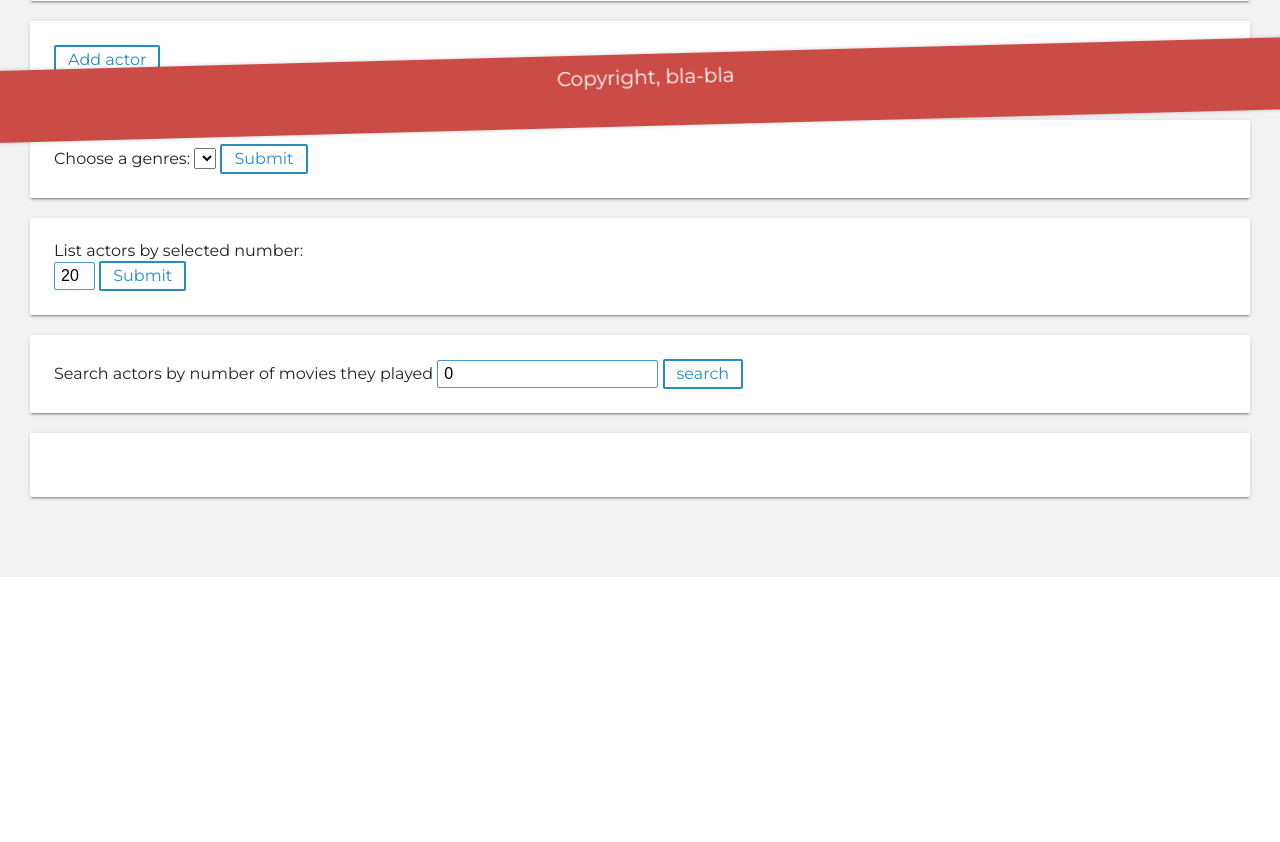
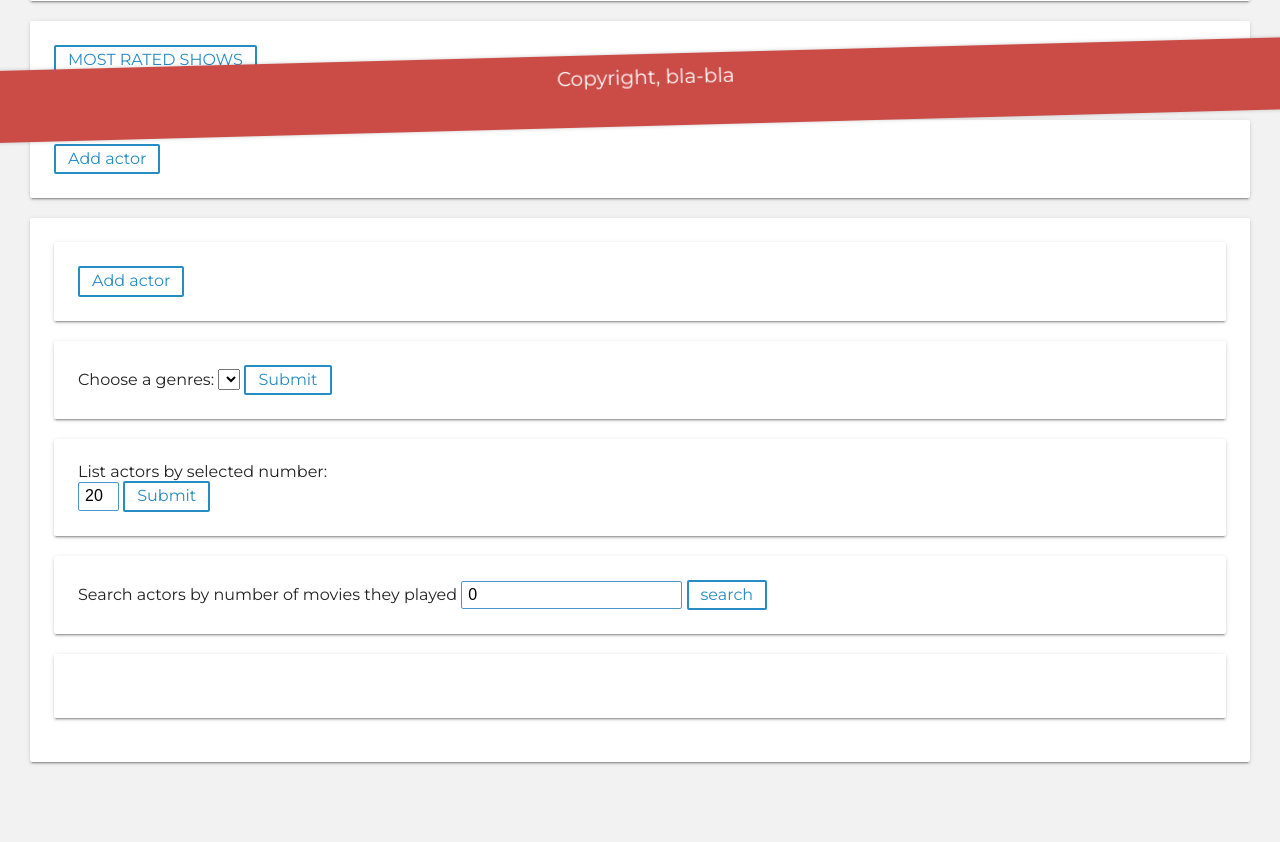
Before and after one commit to baginski95/tv-shows-manager, a Flask app: page / in a window 1280 px wide. Shown: the part 692-1534 px from the top of the page. Before the commit the page ends 1269 px from the top, so only its background shows below. Run offline with Flask 2, Linux system fonts and the light colour scheme; data that the repository does not hold is empty; some libraries are stand-ins or nearby versions.

Commit message:
shows with most rating

```diff
--- a/data/queries.py
+++ b/data/queries.py
@@ -50,7 +50,8 @@ def get_all_genres():
 
 
 def get_show_by_genres(genres_id):
-    return data_manager.execute_select(f'SELECT title, year, rating FROM shows WHERE shows.')
+    # return data_manager.execute_select(f'SELECT title, year, rating FROM shows WHERE shows.')
+    return None
 
 
 def get_n_sorted_actors(range, page, sort_by, order):
@@ -59,10 +60,27 @@ def get_n_sorted_actors(range, page, sort_by, order):
     #         order by {sort_by} {order}
     #         limit %s offset ( (%s - 1) * %s);"""
 
-    query2 = sql.SQL(f""" select name, birthday, death, biography
+    query2 = sql.SQL(f""" select name, birthday, death, biography, title
                 from actors
+                left join show_characters on actors.id = show_characters.actor_id
+                left join shows on show_characters.show_id = shows.id
                 order by {sort_by} {order}
                 limit %s offset ( (%s - 1) * %s);
                 """).format(sort_by=sql.Identifier(sort_by), order=sql.Identifier(order))
+    print(data_manager.execute_select(query2, (range, page, range,)))
+    return data_manager.execute_select(query2, (range, page, range,))
 
-    return data_manager.execute_select(query2, (range, page, range,))
+
+
+def get_most_rated_shows(current_offset, order_by, order_type):
+    return data_manager.execute_select('''SELECT title, year, runtime, MIN(genres.name) as genre, rating, trailer, homepage
+    FROM shows
+    JOIN show_genres on shows.id = show_genres.show_id
+    JOIN genres ON show_genres.genre_id = genres.id
+    GROUP BY title, year,runtime, rating, trailer, homepage
+    ORDER BY %s %s LIMIT 15 OFFSET %s;''' % (order_by, order_type, current_offset))
+
+
+
+def get_number_of_shows():
+    return data_manager.execute_select("""SELECT COUNT(title) as num FROM shows""");
--- a/main.py
+++ b/main.py
@@ -17,6 +17,17 @@ def index():
 def design():
     return render_template('design.html')
 
+@app.route('/tv-show/most-rated-shows/<page_index>/<order_type>/<order_by>')
+def most_rated_shows(page_index, order_type, order_by):
+    num_of_shows = queries.get_number_of_shows()[0]['num']
+    page_index = int(page_index)
+    if page_index > 0:
+        offset = page_index * 15
+    else:
+        offset = 0
+    num_of_shows = num_of_shows//15 + 1
+    shows = queries.get_most_rated_shows(offset, order_by, order_type)
+    return render_template('most_rated_shows.html', shows=shows, page_index=page_index, order_type=order_type, order_by=order_by, num_of_shows=num_of_shows)
 
 @app.route('/tv-show/<tv_show_id>')
 def show_given_series(tv_show_id=None):
--- a/templates/actors_list.html
+++ b/templates/actors_list.html
@@ -18,7 +18,8 @@
                     <th><a href="/actors-list/{{ page }}/name/{{ order }}" style="color: #ffffff" >Actor name</a></th>
                     <th><a href="/actors-list/{{ page }}/birthday/{{ order }}" style="color: #ffffff" >Actor birthday</a></th>
                     <th><a href="/actors-list/{{ page }}/death/{{ order }}" style="color: #ffffff" >Actor deathday</a></th>
-                    <th><a href="/actors-list/{{ page }}/biography/{{ order }}" style="color: #ffffff" >Biography</a></th>
+                    <th>Biography</th>
+                    <th>Shows</th>
                 </tr>
                 </thead>
                 <tbody>
@@ -29,6 +30,7 @@
                     <td style="text-align: center">{{actor.birthday}}</td>
                     <td style="text-align: center">{{actor.death}}</td>
                     <td style="text-align: center">{{actor.biography}}</td>
+                    <td style="text-align: center">{{actor.shows}}</td>
 
                 </tr>
                 {% endfor %}
--- a/templates/index.html
+++ b/templates/index.html
@@ -59,6 +59,18 @@
             </p>
 
         </div>
+
+    <div class = "card">
+        <a href="/tv-show/most-rated-shows/0/rating/ASC">
+            <button>MOST RATED SHOWS</button>
+        </a>
+    </div>
+
+    <div class = "card">
+            <button>Add actor</button>
+        </a>
+    </div>
+    <div class = "card">
     <div class = "card">
         <a href="/add-actor">
             <button>Add actor</button>
```
Also changed, not shown: templates/most_rated_shows.html (added, +46 -0 lines).
